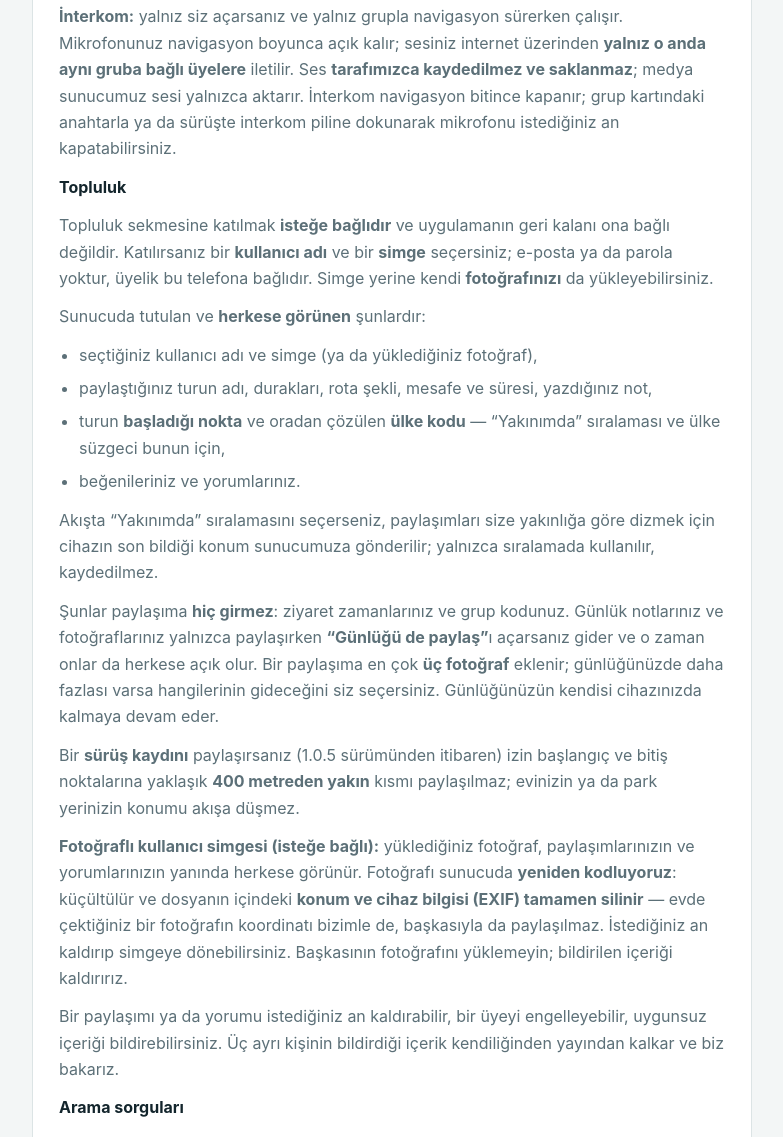
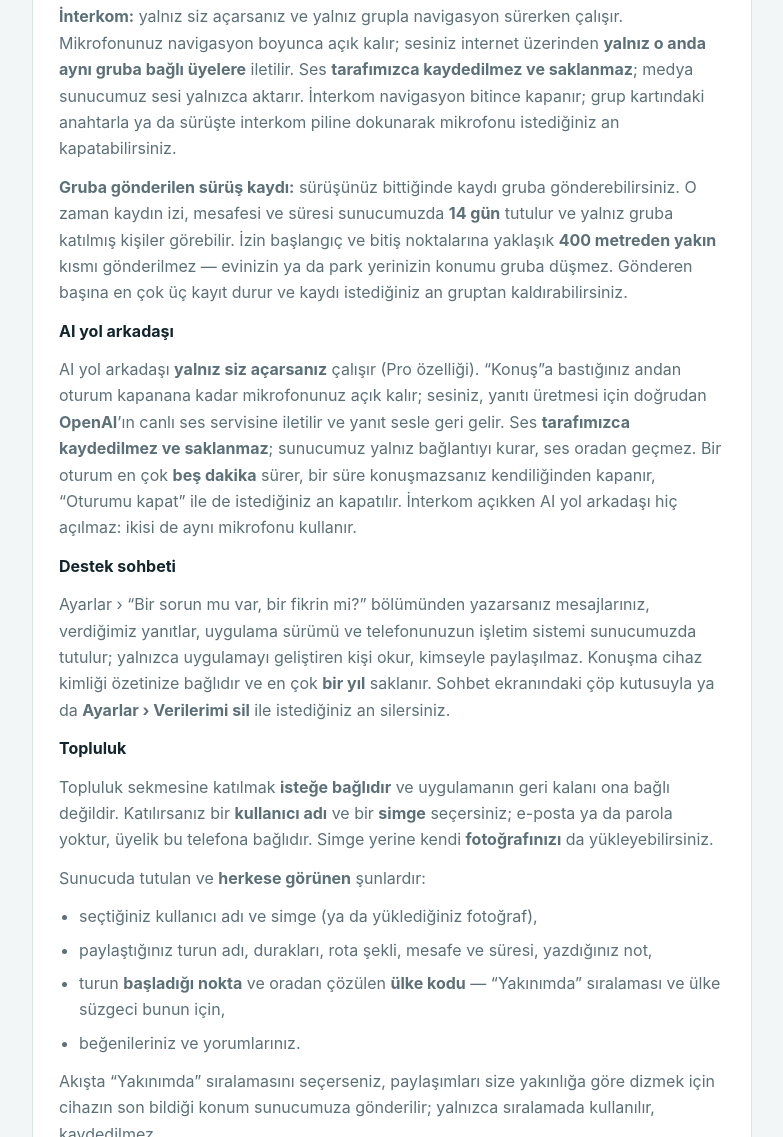
Before and after one commit to batuhan-invent/motoseyir-site, a plain HTML site: page gizlilik/index.html in a window 1280 px wide. Shown: the part 1663-2800 px from the top of the page, without its empty margins (248-1031 px from the left). Drawn offline with Linux system fonts and the light colour scheme.

Commit message:
Gizlilik: AI yol arkadaşı, gruba gönderilen sürüş kaydı ve destek sohbeti
Yayındaki metin 14 Eylül'de kalmıştı; o günden sonra gelen üç şey eksikti:
destek sohbeti (17 Eylül), gruba gönderilen sürüş kaydı ve AI yol arkadaşı
(20 Eylül). Uygulama içindeki metin ve store/gizlilik-politikasi.md ile aynı
cümlelerle güncellendi — üç kopya ayrışırsa mağazadaki bağlantı yanlış şeyi
anlatıyor demektir.

Co-Authored-By: Claude Opus 5 <noreply@anthropic.com>

```diff
--- a/gizlilik/index.html
+++ b/gizlilik/index.html
@@ -91,7 +91,7 @@
   <div class="wrap">
     <div class="eyebrow">Motoseyir · Motorcunun navigasyonu</div>
     <h1>Gizlilik Politikası ve Destek</h1>
-    <p class="updated">Son güncelleme: 14 Eylül 2026 · iOS ve Android için geçerlidir</p>
+    <p class="updated">Son güncelleme: 20 Eylül 2026 · iOS ve Android için geçerlidir</p>
 
     <section class="summary">
       <h2>Kısaca</h2>
@@ -150,6 +150,34 @@
         gruba bağlı üyelere</strong> iletilir. Ses <strong>tarafımızca kaydedilmez ve saklanmaz</strong>;
         medya sunucumuz sesi yalnızca aktarır. İnterkom navigasyon bitince kapanır; grup kartındaki anahtarla
         ya da sürüşte interkom piline dokunarak mikrofonu istediğiniz an kapatabilirsiniz.
+      </p>
+      <p>
+        <strong>Gruba gönderilen sürüş kaydı:</strong> sürüşünüz bittiğinde kaydı gruba
+        gönderebilirsiniz. O zaman kaydın izi, mesafesi ve süresi sunucumuzda <strong>14 gün</strong>
+        tutulur ve yalnız gruba katılmış kişiler görebilir. İzin başlangıç ve bitiş noktalarına yaklaşık
+        <strong>400 metreden yakın</strong> kısmı gönderilmez — evinizin ya da park yerinizin konumu
+        gruba düşmez. Gönderen başına en çok üç kayıt durur ve kaydı istediğiniz an gruptan
+        kaldırabilirsiniz.
+      </p>
+
+      <h3>AI yol arkadaşı</h3>
+      <p>
+        AI yol arkadaşı <strong>yalnız siz açarsanız</strong> çalışır (Pro özelliği).
+        &ldquo;Konuş&rdquo;a bastığınız andan oturum kapanana kadar mikrofonunuz açık kalır; sesiniz,
+        yanıtı üretmesi için doğrudan <strong>OpenAI</strong>&rsquo;ın canlı ses servisine iletilir ve
+        yanıt sesle geri gelir. Ses <strong>tarafımızca kaydedilmez ve saklanmaz</strong>; sunucumuz
+        yalnız bağlantıyı kurar, ses oradan geçmez. Bir oturum en çok <strong>beş dakika</strong> sürer,
+        bir süre konuşmazsanız kendiliğinden kapanır, &ldquo;Oturumu kapat&rdquo; ile de istediğiniz an
+        kapatılır. İnterkom açıkken AI yol arkadaşı hiç açılmaz: ikisi de aynı mikrofonu kullanır.
+      </p>
+
+      <h3>Destek sohbeti</h3>
+      <p>
+        Ayarlar &rsaquo; &ldquo;Bir sorun mu var, bir fikrin mi?&rdquo; bölümünden yazarsanız
+        mesajlarınız, verdiğimiz yanıtlar, uygulama sürümü ve telefonunuzun işletim sistemi sunucumuzda
+        tutulur; yalnızca uygulamayı geliştiren kişi okur, kimseyle paylaşılmaz. Konuşma cihaz kimliği
+        özetinize bağlıdır ve en çok <strong>bir yıl</strong> saklanır. Sohbet ekranındaki çöp kutusuyla
+        ya da <strong>Ayarlar &rsaquo; Verilerimi sil</strong> ile istediğiniz an silersiniz.
       </p>
 
       <h3>Topluluk</h3>
@@ -267,6 +295,9 @@
             <tr><td>Arama metni</td><td>Google Places</td><td>Yer önerileri</td><td>Hayır</td></tr>
             <tr><td>Ses (sesli arama)</td><td>Cihazın konuşma tanıma servisi</td><td>Söyleneni metne çevirme</td><td>Hayır</td></tr>
             <tr><td>Ses (interkom, yalnız siz açarsanız)</td><td>İnterkom medya sunucumuz (LiveKit)</td><td>Grup sürüşünde sesli sohbet</td><td>Hayır — yalnızca odadakilere aktarılır</td></tr>
+            <tr><td>Ses (AI yol arkadaşı, yalnız siz açarsanız)</td><td>OpenAI</td><td>Sesli yanıt üretme</td><td>Bizde tutulmaz</td></tr>
+            <tr><td>Sürüş kaydı izi (yalnız gruba gönderirseniz)</td><td>Takip servisimiz</td><td>Gruptakilerin kaydı görmesi</td><td>14 gün</td></tr>
+            <tr><td>Destek mesajları (yalnız siz yazarsanız)</td><td>Destek servisimiz</td><td>Sorununuza yanıt</td><td>En çok 1 yıl</td></tr>
             <tr><td>Cihaz kimliği özeti</td><td>Sayaç ve takip servisimiz</td><td>Deneme hakkının korunması, grup üyeliği</td><td>Evet — yalnızca özet</td></tr>
             <tr><td>Çökme raporu</td><td>Sentry</td><td>Hata düzeltme</td><td>90 gün</td></tr>
             <tr><td>Turlar, sürüşler, günlük, fotoğraflar</td><td>Sadece cihaz</td><td>Uygulama işlevselliği</td><td>Cihazda</td></tr>
@@ -277,13 +308,14 @@
 
     <section>
       <h2>Sunucularımız</h2>
-      <p>Beş hizmetimiz var; hepsi aynı makinede çalışır ve HTTPS kullanır:</p>
+      <p>Altı hizmetimiz var; hepsi aynı makinede çalışır ve HTTPS kullanır:</p>
       <ul>
         <li><strong>Rota sunucusu</strong> — köy yolları modunda rotayı hesaplar. Gönderilen: başlangıç ve varış koordinatları. Hesap yapılır, sonuç döner, kayıt tutulmaz.</li>
         <li><strong>Sayaç servisi</strong> — deneme, kampanya ve davet haklarını yönetir. Gönderilen: cihaz kimliği özeti ve davet kodu.</li>
         <li><strong>Takip servisi</strong> — grup sürüşünü yürütür. Gönderilen: cihaz kimliği özeti, grup kodu, takma ad, avatar ve navigasyon ya da sürüş kaydı sırasında anlık konum. Konum yalnızca son değer olarak tutulur, geçmiş biriktirilmez, sürüş bitince silinir. Grupta başlattığınız rota da burada durur; sürüş bitince, en geç 12 saat sonra silinir.</li>
         <li><strong>Topluluk servisi</strong> — yalnız siz katılırsanız çalışır. Yukarıdaki &ldquo;Topluluk&rdquo; bölümünde tek tek yazılı olanlar burada tutulur ve <strong>herkese açıktır</strong>; &ldquo;yalnız arkadaşlarım görsün&rdquo; diye bir ayar yoktur. &ldquo;Yakınımda&rdquo; sıralaması için gönderilen konum yalnızca sıralamada kullanılır, kaydedilmez.</li>
         <li><strong>İnterkom servisi</strong> — yalnız siz açarsanız çalışır. Grup sürüşünde sesli sohbet için takip servisi size grubun ses odasına kısa ömürlü bir giriş bileti verir; ses kendi medya sunucumuz (LiveKit) üzerinden yalnız o anda odadaki üyelere aktarılır, <strong>kaydedilmez ve saklanmaz</strong>. Odaya yalnız gruba katılmış kişiler girebilir; oda navigasyon bitince kapanır.</li>
+        <li><strong>AI yol arkadaşı servisi</strong> — yalnız siz açarsanız çalışır. Oturumu açmak için size kısa ömürlü bir bilet verir ve bağlantı pazarlığını sizin adınıza yapar; OpenAI anahtarı yalnız sunucumuzda durur, telefona hiç gitmez. Sunucuda tutulan tek şey, gün başına oturum hakkınızı sayabilmek için cihaz kimliği özetiniz ve oturumun açıldığı andır — en çok yedi gün sonra silinir. Sesiniz ve konuşmanın metni sunucumuza hiç gelmez.</li>
       </ul>
       <p>Sunucularımızda e-posta, telefon numarası, konum geçmişi veya ödeme bilgisi bulunmaz. İstek günlüğü (IP dahil) tutulmaz. <strong>Ad konusunda iki istisna vardır ve ikisini de siz açarsınız:</strong> grup sürüşündeki takma adınız (yalnız aynı gruptakilere görünür) ve Topluluk kullanıcı adınız (herkese görünür).</p>
     </section>
@@ -294,6 +326,7 @@
         <li><strong>Google Maps Platform</strong> (Routes API, Places API, Maps SDK) — rota, yer arama ve harita. <a href="https://policies.google.com/privacy">policies.google.com/privacy</a></li>
         <li><strong>MET Norway (Yr.no)</strong> — hava durumu tahmini; yalnızca koordinat gönderilir. <a href="https://www.met.no/en/About-us/privacy">met.no gizlilik</a></li>
         <li><strong>Google Maps Platform (Elevation API)</strong> — yükseklik profili için bir izden seçilen en çok 400 noktanın koordinatları gönderilir: yüksekliği olmayan bir GPX dosyasını içe aktardığınızda, yüksekliği olmayan bir parkuru açtığınızda ve bir sürüş kaydınızı açtığınızda. Koordinat dışında bir şey gönderilmez. <a href="https://policies.google.com/privacy">policies.google.com/privacy</a></li>
+        <li><strong>OpenAI</strong> — AI yol arkadaşıyla sesli sohbet; yalnız siz açarsanız sesiniz ve yanıt bu servisten geçer. <a href="https://openai.com/policies/privacy-policy">openai.com gizlilik</a></li>
         <li><strong>Sentry</strong> — çökme raporları. <a href="https://sentry.io/privacy/">sentry.io/privacy</a></li>
         <li><strong>Apple App Store</strong> ve <strong>Google Play</strong> — abonelik satın alımları. Ödeme bilgilerinize erişimimiz yoktur.</li>
       </ul>
```
